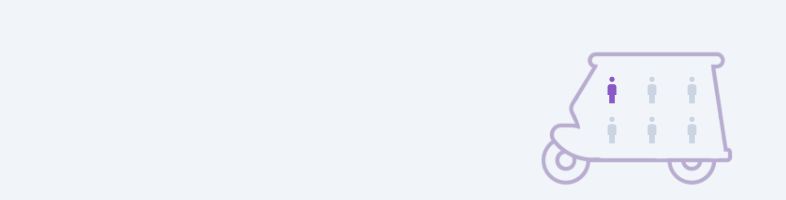
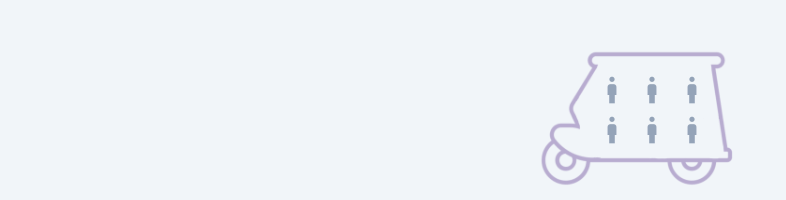
Before and after one commit to narmpiyanuch/navni-frontend, a React (Vite) app: page /numberpeople in a window 1280 px wide. Shown: the part 230-430 px from the top of the page, without its empty margins (0-786 px from the left). Built offline with nearby package versions, Linux system fonts and the light colour scheme.

Commit message:
Completely finish create UI for NumberPeoplePage

```diff
--- a/src/pages/userPage/Booking/ChooseNemberPeoplePage.jsx
+++ b/src/pages/userPage/Booking/ChooseNemberPeoplePage.jsx
@@ -5,10 +5,12 @@ import { useState } from 'react'
 
 export default function ChooseNemberPeoplePage() {
     const [click, setClick] = useState('')
+    const personIconId = [1, 2, 3, 4, 5, 6]
+    console.log(click)
     return (
         <div className='flex flex-col m-auto items-center justify-start  h-screen w-screen gap-2'>
             <div className=' flex flex-col pt-10 items-start w-full '>
-                <span class="material-symbols-outlined text-Primary-dark  font-bold text-[32px] active:text-MonoColor-300 pl-4"> navigate_before</span>
+                <span className="material-symbols-outlined text-Primary-dark  font-bold text-[32px] active:text-MonoColor-300 pl-4"> navigate_before</span>
             </div>
             <div className='flex flex-col items-center justify-center h-[140px] w-full  drop-shadow-md gap-2'>
                 <div className='flex justify-center items-center gap-6'>
@@ -36,12 +38,8 @@ export default function ChooseNemberPeoplePage() {
                 <img src={purpleTukTuk} alt='tuktuk' className='w-[240px]' />
                 <div className='absolute top-[72px] left-[72px]'>
                     <div className='grid grid-cols-3 '>
-                        <span class="material-symbols-outlined text-[40px] text-Primary-dark">boy</span>
-                        <span class="material-symbols-outlined text-[40px] text-MonoColor-300">boy</span>
-                        <span class="material-symbols-outlined text-[40px] text-MonoColor-300">boy</span>
-                        <span class="material-symbols-outlined text-[40px] text-MonoColor-300">boy</span>
-                        <span class="material-symbols-outlined text-[40px] text-MonoColor-300">boy</span>
-                        <span class="material-symbols-outlined text-[40px] text-MonoColor-300">boy</span>
+                        {personIconId.map((el) => (<span key={el} className={`material-symbols-outlined text-[40px] ${el <= click ? 'text-Primary-dark' : "text-MonoColor-400"} `}>boy</span>))}
+
                     </div>
                 </div>
             </div>
```
